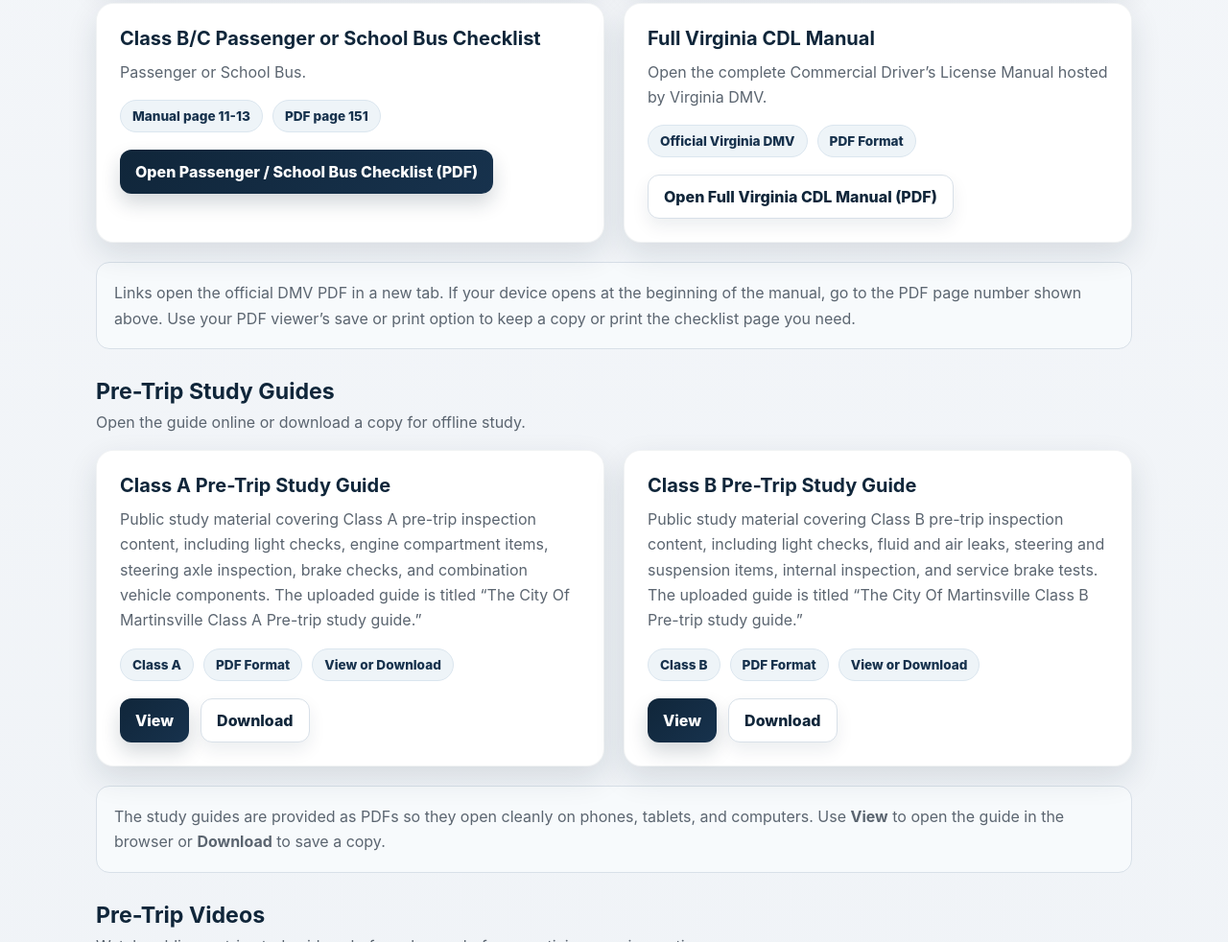
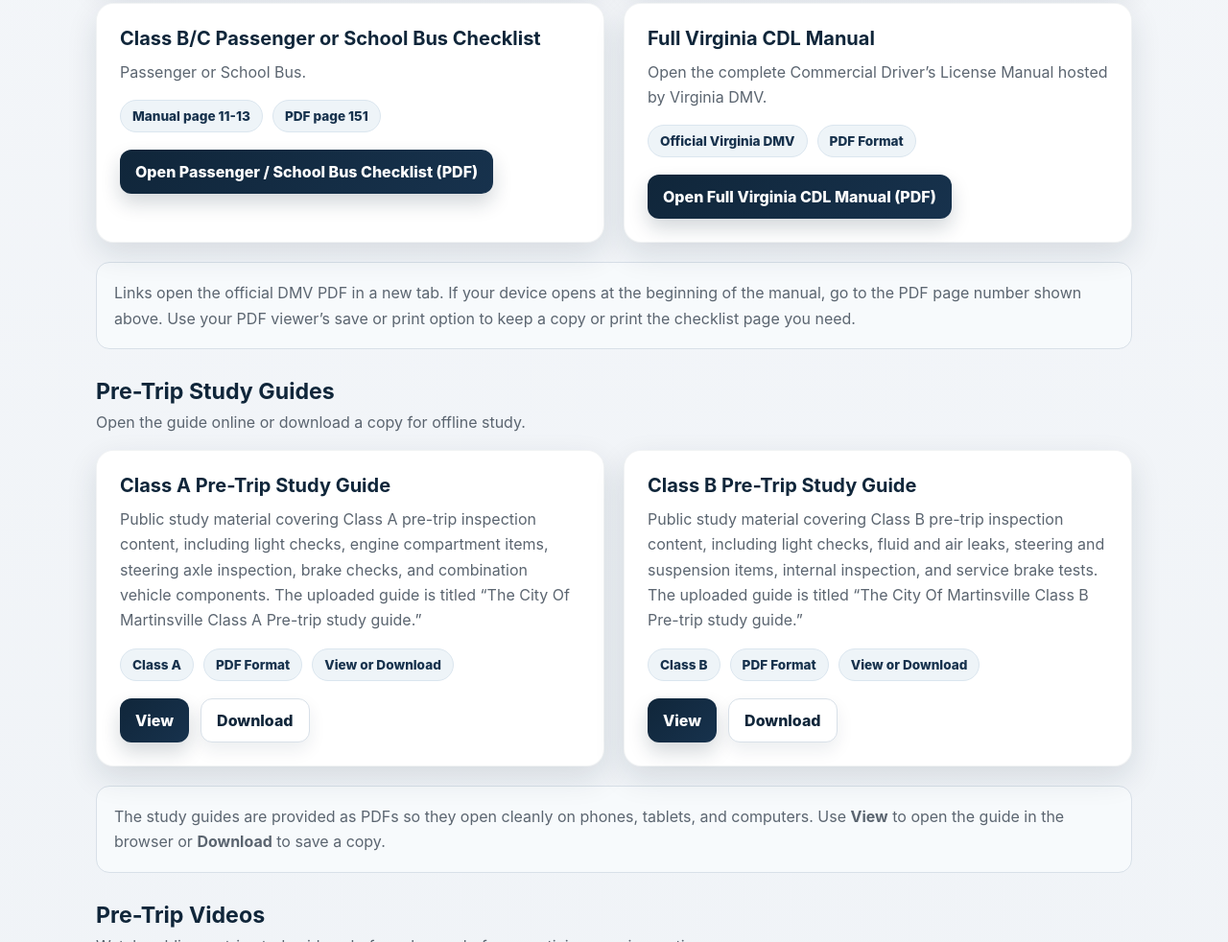
Before and after one commit to cm5wxjmcpv-bit/2026-training-website, a plain HTML site: page resources.html in a window 1280 px wide. Shown: the part 920-1902 px from the top of the page at 96% size. Drawn offline with Linux system fonts and the light colour scheme.

Commit message:
Match full CDL manual button to blue checklist buttons

```diff
--- a/resources.html
+++ b/resources.html
@@ -534,7 +534,7 @@
             <span class="pill">PDF Format</span>
           </div>
           <div class="actions">
-            <a class="btn-secondary" href="https://www.dmv.virginia.gov/sites/default/files/forms/dmv60a.pdf" target="_blank" rel="noopener noreferrer">Open Full Virginia CDL Manual (PDF)</a>
+            <a class="btn" href="https://www.dmv.virginia.gov/sites/default/files/forms/dmv60a.pdf" target="_blank" rel="noopener noreferrer">Open Full Virginia CDL Manual (PDF)</a>
           </div>
         </article>
       </div>
```
